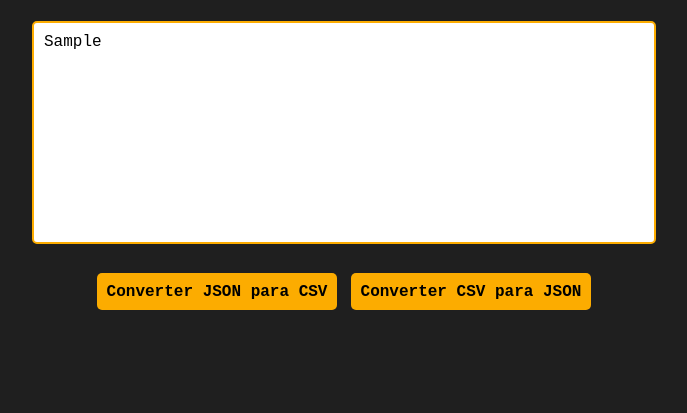
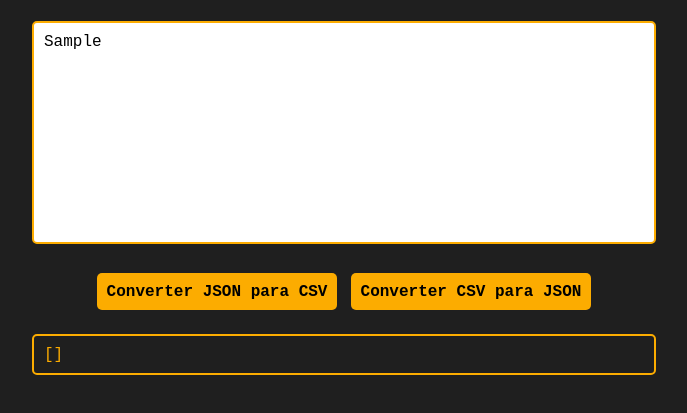
Before and after one commit to michellycruz/projetos_javascript, a plain HTML site: page 12_conversor_json_para_csv/index.html in a window 1280 px wide. Both pictures are taken after typing "Sample" into the empty fields and a click on the button "Converter CSV para JSON". Shown: the part 91-504 px from the top of the page, without its empty margins (296-983 px from the left). Drawn offline with Linux system fonts and the light colour scheme.

Commit message:
exibição do json
área onde o json é exibido após o CSV ser convertido

```diff
--- a/12_conversor_json_para_csv/scripts.js
+++ b/12_conversor_json_para_csv/scripts.js
@@ -54,7 +54,8 @@ function csvToJson(csv){
 
         json.push(row)
     }
-    console.log(json)
+
+    return json;
 }
 
 
@@ -69,6 +70,8 @@ csvToJsonButton.addEventListener("click", function(){
     const csv = converterInput.value.trim()
 
     const json = csvToJson(csv)
+
+    displayJson(json)
 })
 
 function downloadCsv(csv){
@@ -88,3 +91,11 @@ function downloadCsv(csv){
 
     document.body.removeChild(downloadLink);
 }
+
+function displayJson(json){
+    const resultArea = document.createElement("pre")
+
+    resultArea.textContent = JSON.stringify(json, null, 2)
+
+    document.body.appendChild(resultArea)
+}
--- a/12_conversor_json_para_csv/styles.css
+++ b/12_conversor_json_para_csv/styles.css
@@ -47,6 +47,7 @@ pre{
     height: auto;
     margin: 1.5rem auto;
     text-align: left;
+    font-family: monospace;
 }
 
 button{
```
